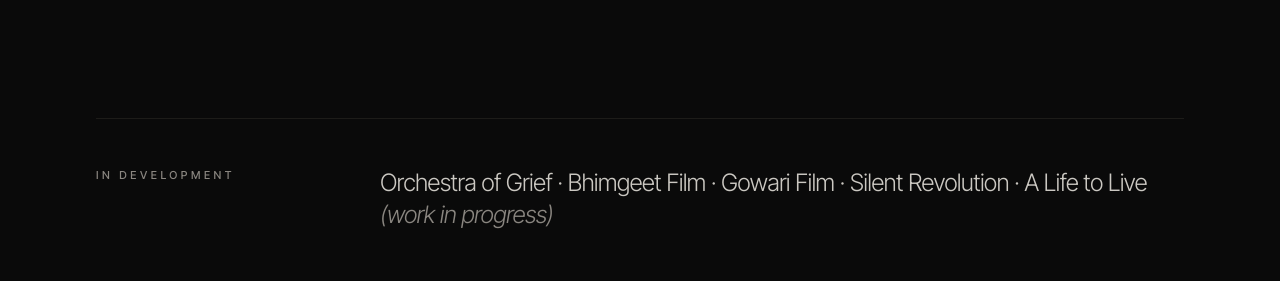
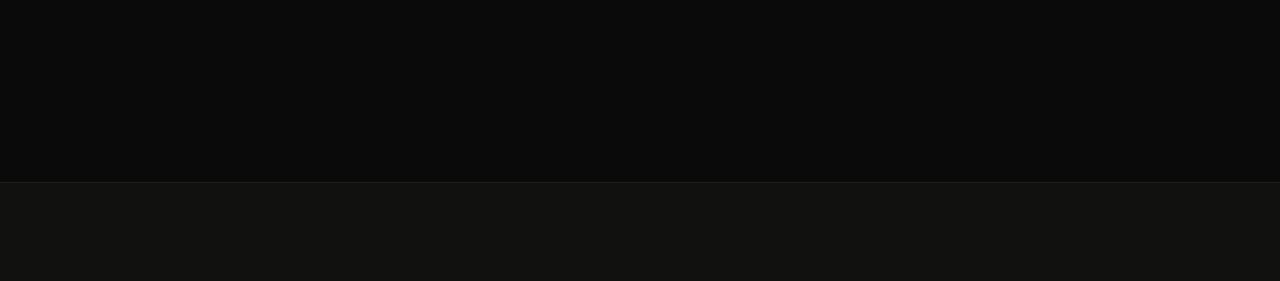
Before and after one commit to nitantupasani/skstudio, a React (Create React App) app: page / in a window 1280 px wide. Shown: the part 1744-2025 px from the top of the page. Built offline with nearby package versions, Linux system fonts and the light colour scheme.

Commit message:
Remove In Development section from Films
Co-Authored-By: Claude Fable 5 <noreply@anthropic.com>

```diff
--- a/src/App.js
+++ b/src/App.js
@@ -801,18 +801,6 @@ const FilmsSection = () => {
           ))}
         </div>
 
-        <Reveal>
-        <div className="mt-28 pt-12 border-t border-rule grid grid-cols-12 gap-6 lg:gap-12">
-          <div className="col-span-12 md:col-span-3">
-            <p className="eyebrow text-muted">In Development</p>
-          </div>
-          <div className="col-span-12 md:col-span-9">
-            <p className="display text-xl lg:text-2xl text-ink/85 leading-snug text-pretty font-light">
-              Orchestra of Grief · Bhimgeet Film · Gowari Film · Silent Revolution · A Life to Live <span className="italic text-muted">(work in progress)</span>
-            </p>
-          </div>
-        </div>
-      </Reveal>
       </div>
     </section>
   );
```
